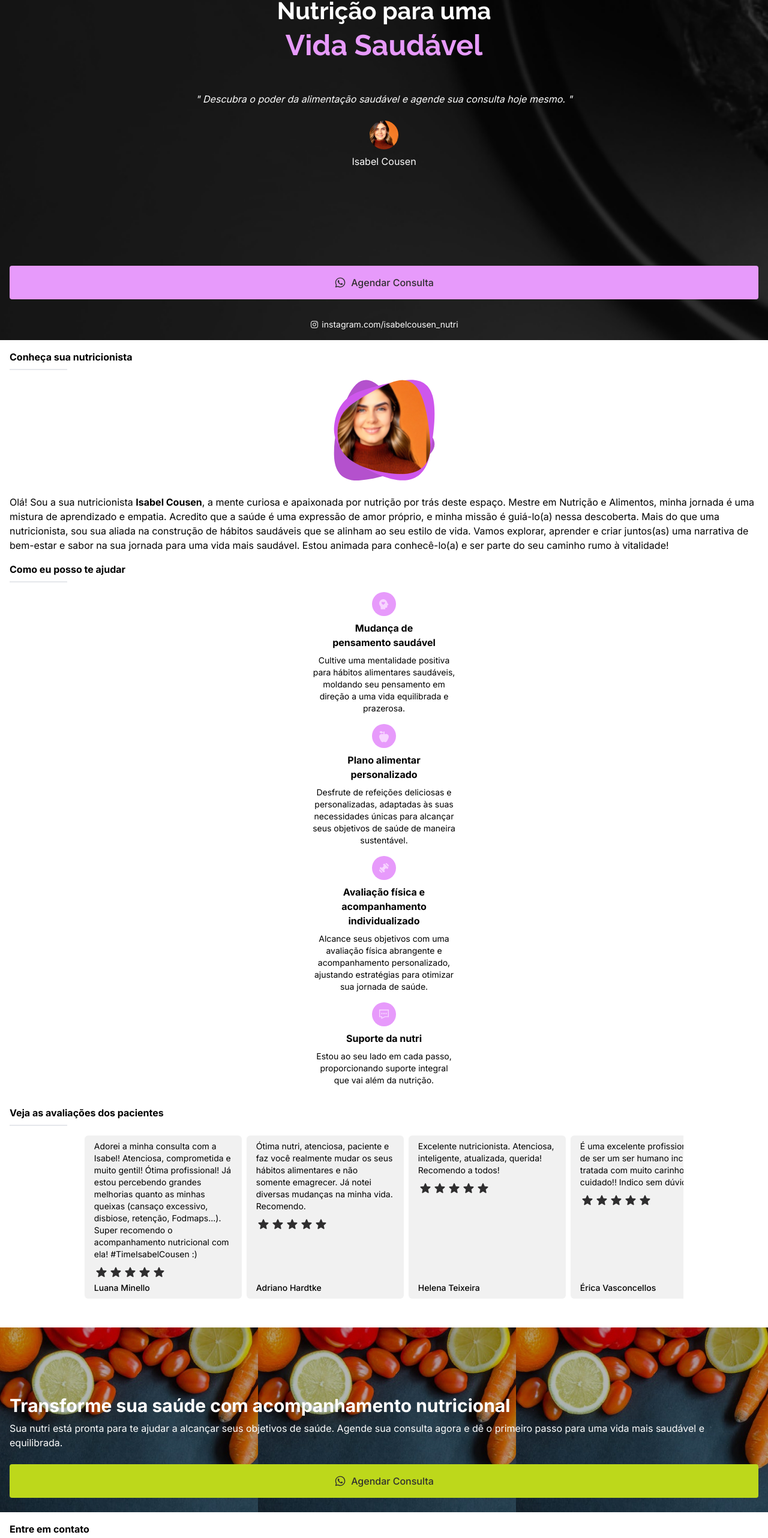
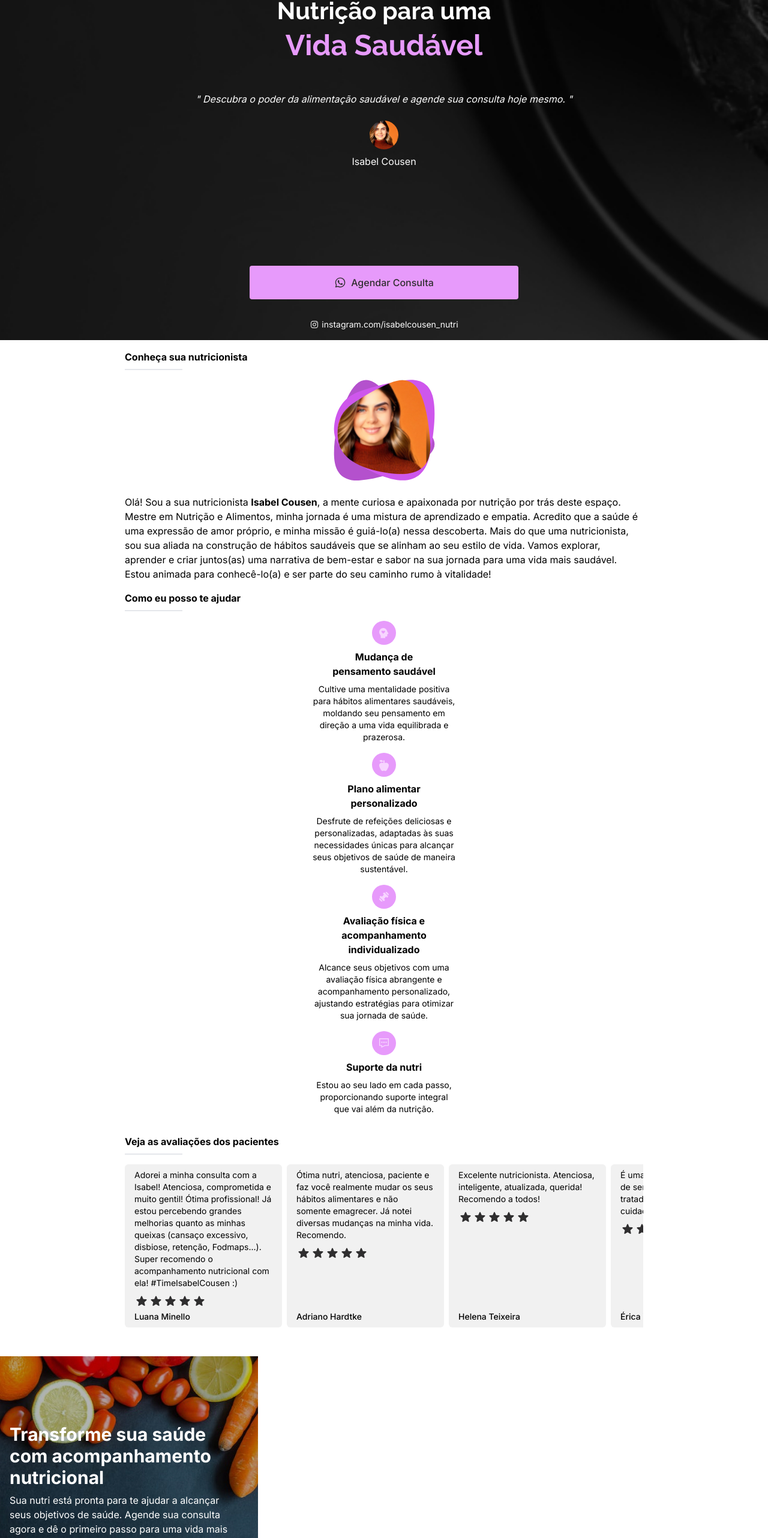
Before and after one commit to adrhardtke/isabelcousen-landing-page, a Next.js app: page / in a window 1280 px wide. Shown: the part 233-2797 px from the top of the page at 60% size. Built offline with nearby package versions, Linux system fonts and the light colour scheme.

Commit message:
add links

```diff
--- a/src/app/page.tsx
+++ b/src/app/page.tsx
@@ -15,13 +15,13 @@ export default function Home() {
   return (
     <>
       <Hero />
-      <div className="p-4">
+      <div className="p-4 sm:max-w-4xl sm:mx-auto">
         <Sobre />
         <Ajuda />
         <Avaliacoes />
       </div>
       <FirstCTA />
-      <div className="p-4">
+      <div className="p-4 sm:max-w-4xl sm:mx-auto">
         <Contato />
         <ComoFunciona />
         <NossoEspaco />
--- a/src/components/button/Button.tsx
+++ b/src/components/button/Button.tsx
@@ -5,7 +5,7 @@ type Props = {
     variant: "primary" | "secondary" | "tertiary",
     children: React.ReactNode
     onClick?: () => void
-}
+} & React.ButtonHTMLAttributes<HTMLButtonElement>
 
 const defaultOnClick = () => {
   const mensagem = "Olá Nutri Isabel Cousen! Estou interessado(a) em marcar uma consulta e gostaria de saber mais sobre os serviços oferecidos."
@@ -14,10 +14,10 @@ const defaultOnClick = () => {
   if (newWindow) newWindow.opener = null
 }
 
-export const Button = ({children, variant, onClick = defaultOnClick}: Props) => {
-  if(variant === 'secondary') return <button onClick={onClick} className={`btn-${variant} w-full bg-secondary p-4 rounded text-black font-medium`} type='button'>{children}</button>
-  if(variant === 'tertiary') return <button onClick={onClick} className={`btn-${variant} w-full bg-white p-4 rounded text-action_dark font-medium border rounded-full border-action_dark`} type='button'>{children}</button>
+export const Button = ({children, variant, onClick = defaultOnClick, ...props}: Props) => {
+  if(variant === 'secondary') return <button {...props} onClick={onClick} className={`btn-${variant} w-full bg-secondary p-4 rounded text-black font-medium ${props.className}`} type='button' >{children}</button>
+  if(variant === 'tertiary') return <button {...props} onClick={onClick} className={`btn-${variant} w-full bg-white p-4 rounded text-action_dark font-medium border rounded-full border-action_dark ${props.className}`} type='button' >{children}</button>
   return (
-    <button onClick={onClick} className={`btn-${variant} w-full bg-action p-4 rounded text-black font-medium`} type='button'>{children}</button>
+    <button {...props} onClick={onClick} className={`btn-${variant} w-full bg-action p-4 rounded text-black font-medium ${props.className}`} type='button' >{children}</button>
   )
 }
--- a/src/sessions/CTA/FirstCTA.tsx
+++ b/src/sessions/CTA/FirstCTA.tsx
@@ -4,13 +4,13 @@ import { Button } from '@/components/button/Button'
 
 export const FirstCTA = () => {
   return (
-    <section>
-        <div className="bg-cta_1 w-full p-4 relative">
+    <section className=''>
+        <div className="bg-cta_1 w-full p-4 relative bg-no-repeat">
             <div className='z-10'>
-                <h2 className='text-3xl font-bold text-white mt-24'>Transforme sua saúde com acompanhamento nutricional</h2>
-                <p className='text-white mt-2'>Sua nutri está pronta para te ajudar a alcançar seus objetivos de saúde. Agende sua consulta agora e dê o primeiro passo para uma vida mais saudável e equilibrada.</p>
+                <h2 className='text-3xl font-bold text-white mt-24 sm:max-w-sm'>Transforme sua saúde com acompanhamento nutricional</h2>
+                <p className='text-white mt-2 sm:max-w-sm'>Sua nutri está pronta para te ajudar a alcançar seus objetivos de saúde. Agende sua consulta agora e dê o primeiro passo para uma vida mais saudável e equilibrada.</p>
                 <div className='py-2 mt-4'>
-                    <Button variant='secondary'>
+                    <Button variant='secondary' className='max-w-sm'>
                         <div className="flex items-center text-center w-full justify-center">
                             <WhatsappIcon size="20" />
                             <span className="pl-2">
--- a/src/sessions/avaliacoes/components/Cards.tsx
+++ b/src/sessions/avaliacoes/components/Cards.tsx
@@ -5,7 +5,7 @@ import { AvailableItem } from '../Avaliacoes'
 export const Cards = ({availables}: {availables: AvailableItem[]}) => {
   return (
     <div className="container flex-grow w-full mx-auto px-0">
-      <div className="mx-auto w-full md:w-4/5">
+      <div className="mx-auto w-full ">
         <div className="container my-4">
           <div
             id="scrollContainer"
--- a/src/sessions/hero/Hero.tsx
+++ b/src/sessions/hero/Hero.tsx
@@ -34,7 +34,7 @@ export const Hero = () => {
             <figcaption>Isabel Cousen</figcaption>
             </figure>
         </div>
-        <Button variant="primary">
+        <Button variant="primary" className={'max-w-md'}>
             <div className="flex items-center text-center w-full justify-center">
                 <WhatsappIcon size="20" />
                 <span className="pl-2">
```
